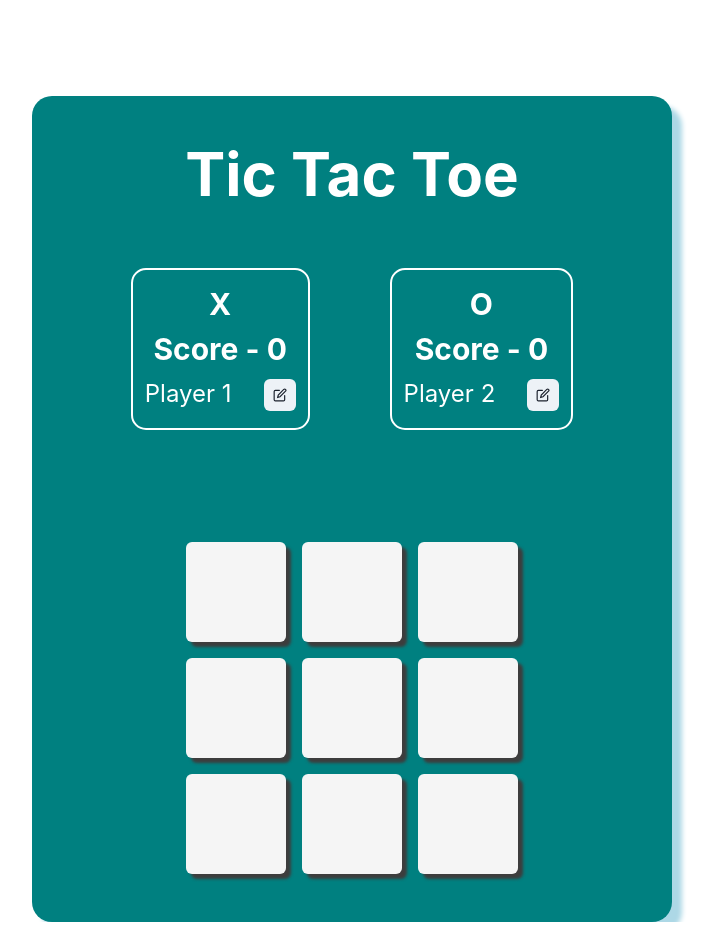
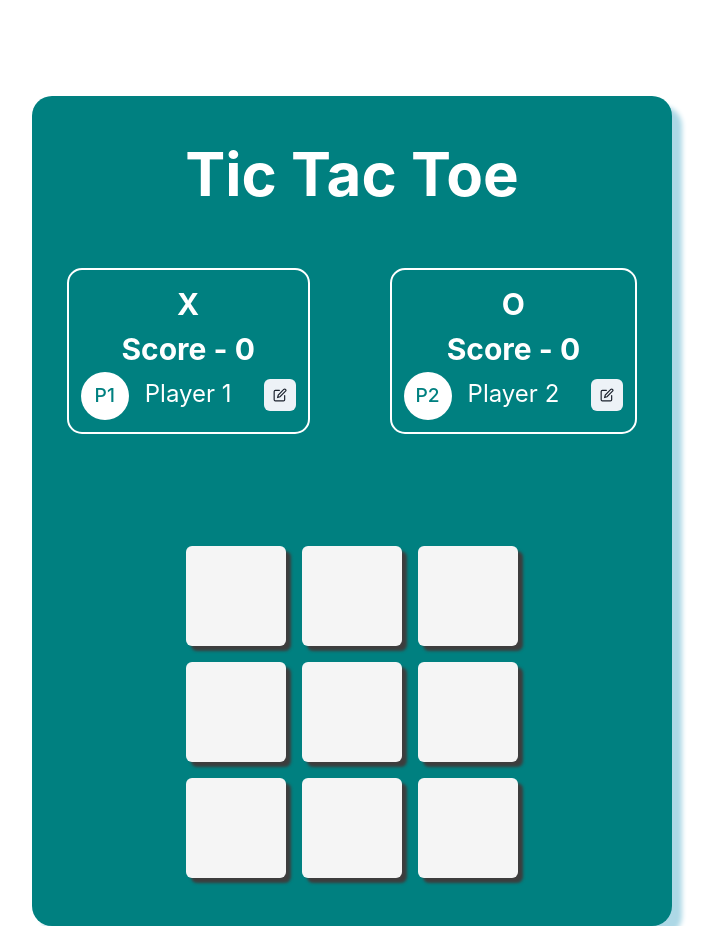
Before and after one commit to dedsecrattle/Tic-Tac-Toe, a React (Vite) app: page / in a window 1280 px wide. Shown: the whole page, without its empty margins (288-1004 px from the left). Built offline with nearby package versions, Linux system fonts and the light colour scheme.

Commit message:
Added avatars

```diff
--- a/src/App.jsx
+++ b/src/App.jsx
@@ -3,11 +3,6 @@ import Player from "./components/Player";
 import GameBoard from "./components/GameBoard";
 import { PlayerContext } from "./store/player-context";
 import { useState } from "react";
-
-const INITIAL_DATA = {
-  players: ["Player 1", "Player 2"],
-  scores: [0, 0],
-};
 
 function App() {
   const [isSmallScreen] = useMediaQuery("(max-width: 950px)");
--- a/src/components/Player.jsx
+++ b/src/components/Player.jsx
@@ -8,6 +8,8 @@ import {
   EditableInput,
   Text,
   Box,
+  Avatar,
+  Flex,
 } from "@chakra-ui/react";
 
 import { CheckIcon, CloseIcon, EditIcon } from "@chakra-ui/icons";
@@ -15,9 +17,9 @@ import { string } from "prop-types";
 import { PlayerContext } from "../store/player-context";
 import { useContext } from "react";
 
-const Player = ({ name, symbol }) => {
-  const { scores, updateX, updateO } = useContext(PlayerContext);
-
+const Player = ({ symbol }) => {
+  const { players, scores, updateX, updateO, onClose } =
+    useContext(PlayerContext);
 
   function EditableControls() {
     const {
@@ -55,12 +57,21 @@ const Player = ({ name, symbol }) => {
       <Text fontSize="3xl" fontWeight="bold" color="white">
         {`Score - ${symbol === "X" ? scores[0] : scores[1]}`}
       </Text>
+      <Flex gap="1rem">
+        <Avatar
+          name={symbol === "X" ? players[0] : players[1]}
+          color="teal"
+          bgColor="white"
+        />
         <Editable
           textAlign="center"
-        defaultValue={name}
+          defaultValue={symbol === "X" ? players[0] : players[1]}
           onChange={(newValue) =>
             symbol === "X" ? updateX(newValue) : updateO(newValue)
           }
+          onSubmit={(newValue) => {
+            onClose();
+          }}
           fontSize="2xl"
           color="white"
           isPreviewFocusable={false}
@@ -69,6 +80,7 @@ const Player = ({ name, symbol }) => {
           <Input fontSize="2xl" as={EditableInput} />
           <EditableControls />
         </Editable>
+      </Flex>
     </Box>
   );
 };
```
Lines whose indentation alone changed are shown as unchanged.
